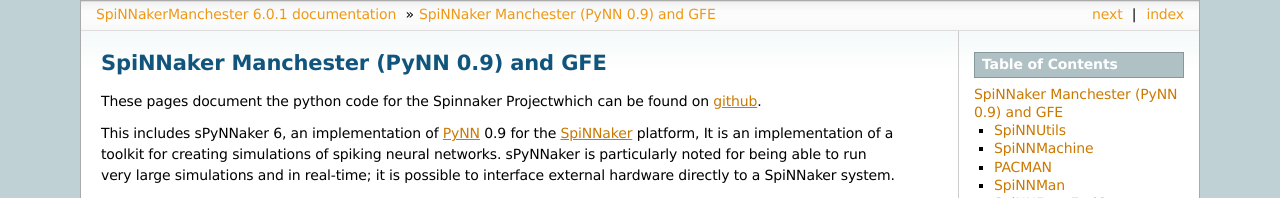
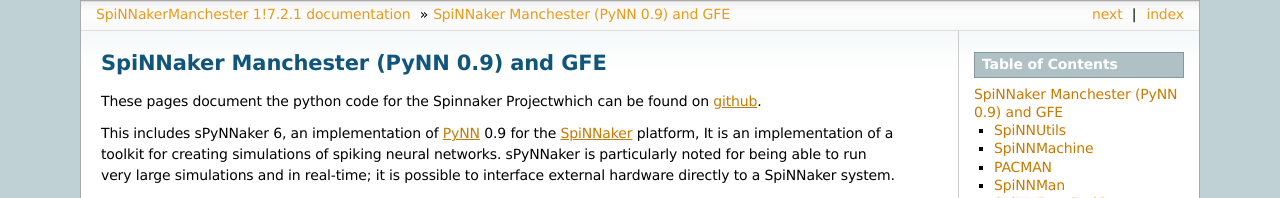
Before and after one commit to SpiNNakerManchester/sphinx8, a Sphinx documentation site: the page built from doc/source/index.rst, in a window 1280 px wide and 900 px high. Shown: the top 198 px of the window. Built offline with Sphinx 7.4.7, drawn with Linux system fonts in a browser that asks for light colours; pages that are not in the unit, such as notebooks, are missing from menus; some of the changed text lies outside the part shown.

Commit message:
info for release 7.2.1

```diff
--- a/doc/source/conf.py
+++ b/doc/source/conf.py
@@ -43,7 +43,7 @@
 ]
 
 _READTHEDOCS_PATTERN = 'https://{}.readthedocs.io/en/latest/'
-spinnaker_doc_version = "latest"
+spinnaker_doc_version = "7.2.1"
 
 intersphinx_mapping = {
     'python': ('https://docs.python.org/3.8', None),
@@ -96,9 +96,9 @@
 # built documents.
 #
 # The short X.Y version.
-version = '6.0'
+version = '1!7.2'
 # The full version, including alpha/beta/rc tags.
-release = '6.0.1'
+release = '1!7.2.1'
 
 # The language for content autogenerated by Sphinx. Refer to documentation
 # for a list of supported languages.
```
